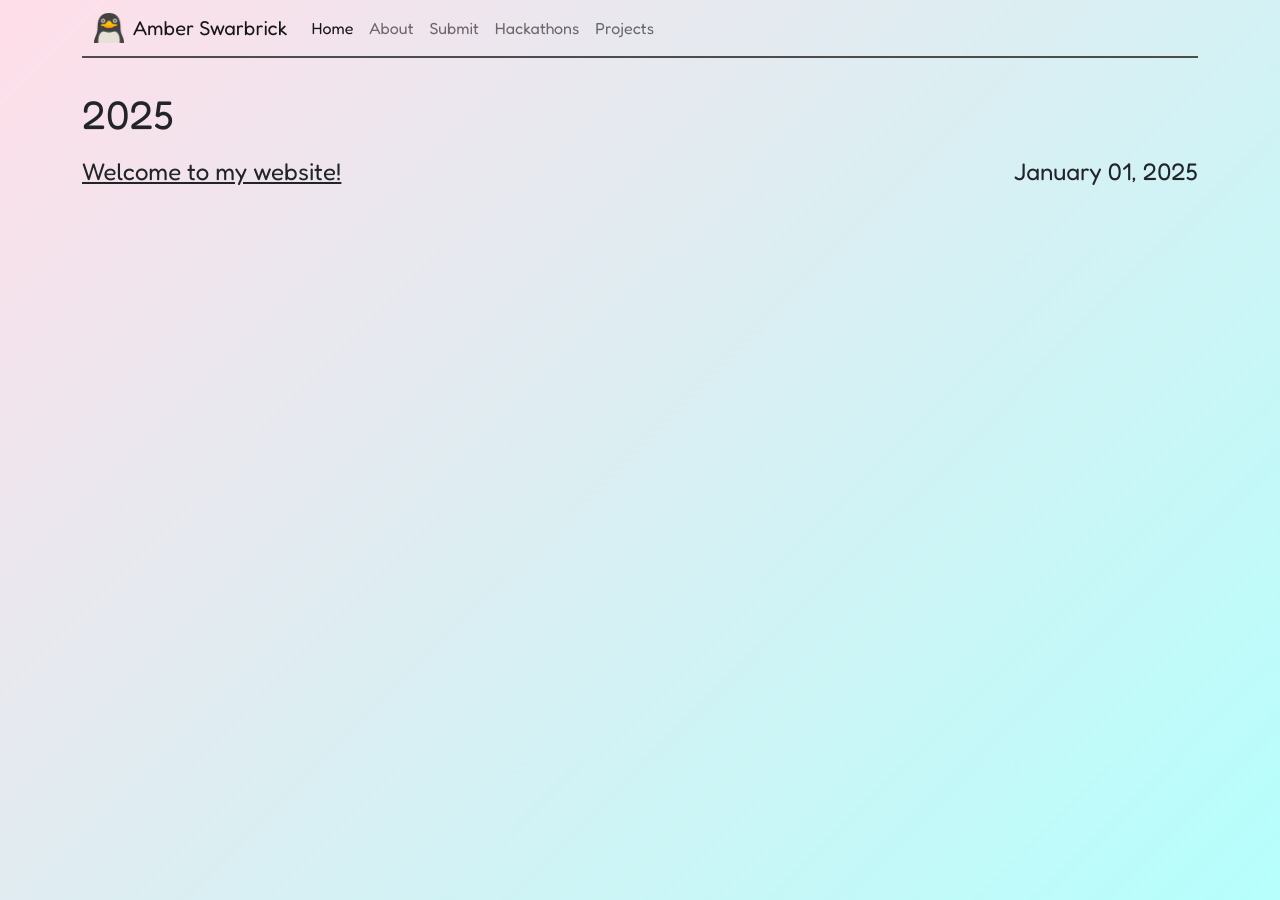
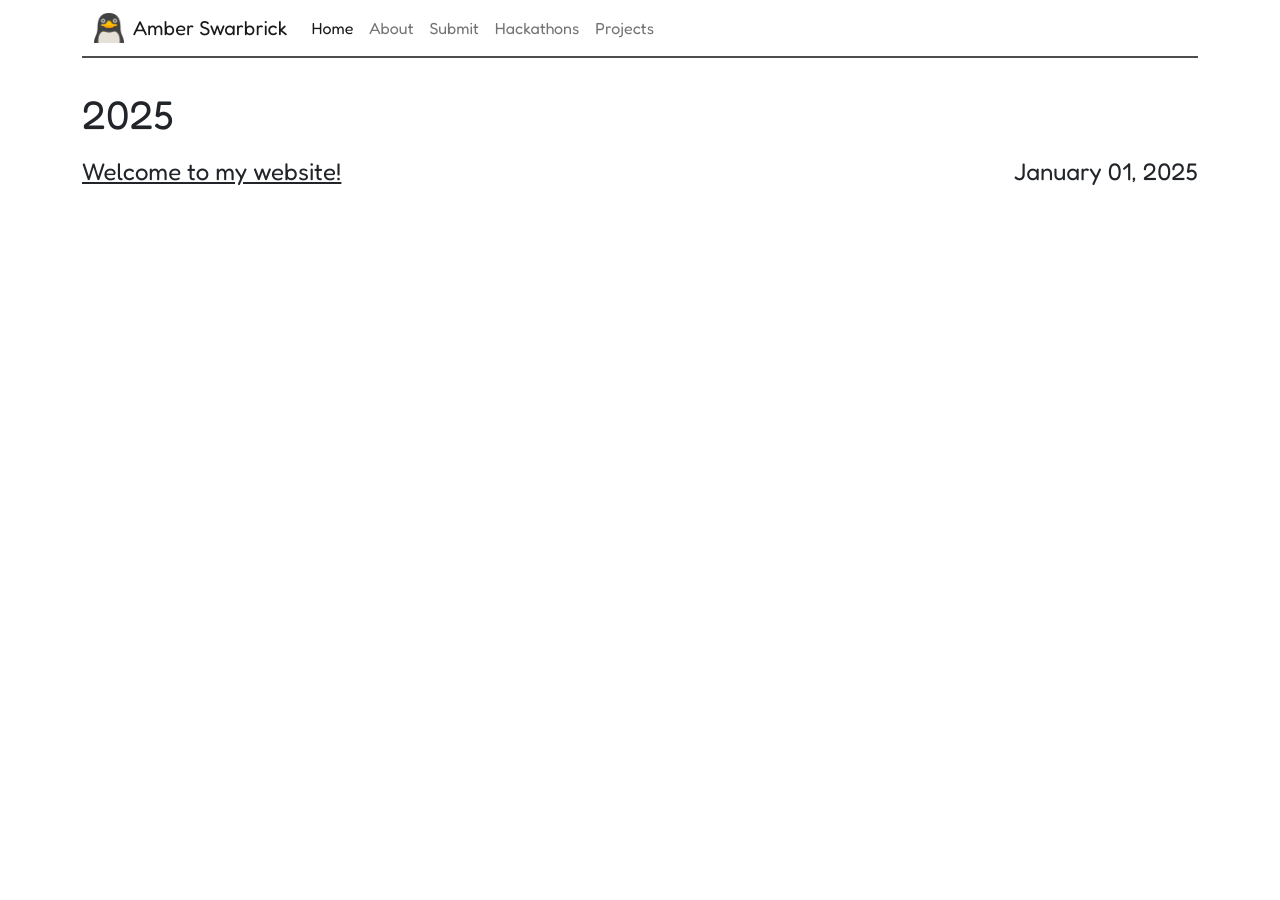
Before and after one commit to aswarbs/aswarbs.github.io, a Jekyll site: the page built from index.html, in a window 1280 px wide. Built offline with Jekyll 4.4.1, drawn with Linux system fonts in a browser that asks for light colours.

Commit message:
remove bg

```diff
--- a/_sass/_base.scss
+++ b/_sass/_base.scss
@@ -2,5 +2,4 @@
 
 body {
     font-family: 'Fredoka', sans-serif;
-    background: linear-gradient(135deg, #FFDEE9 0%, #B5FFFC 100%);
 }
```
